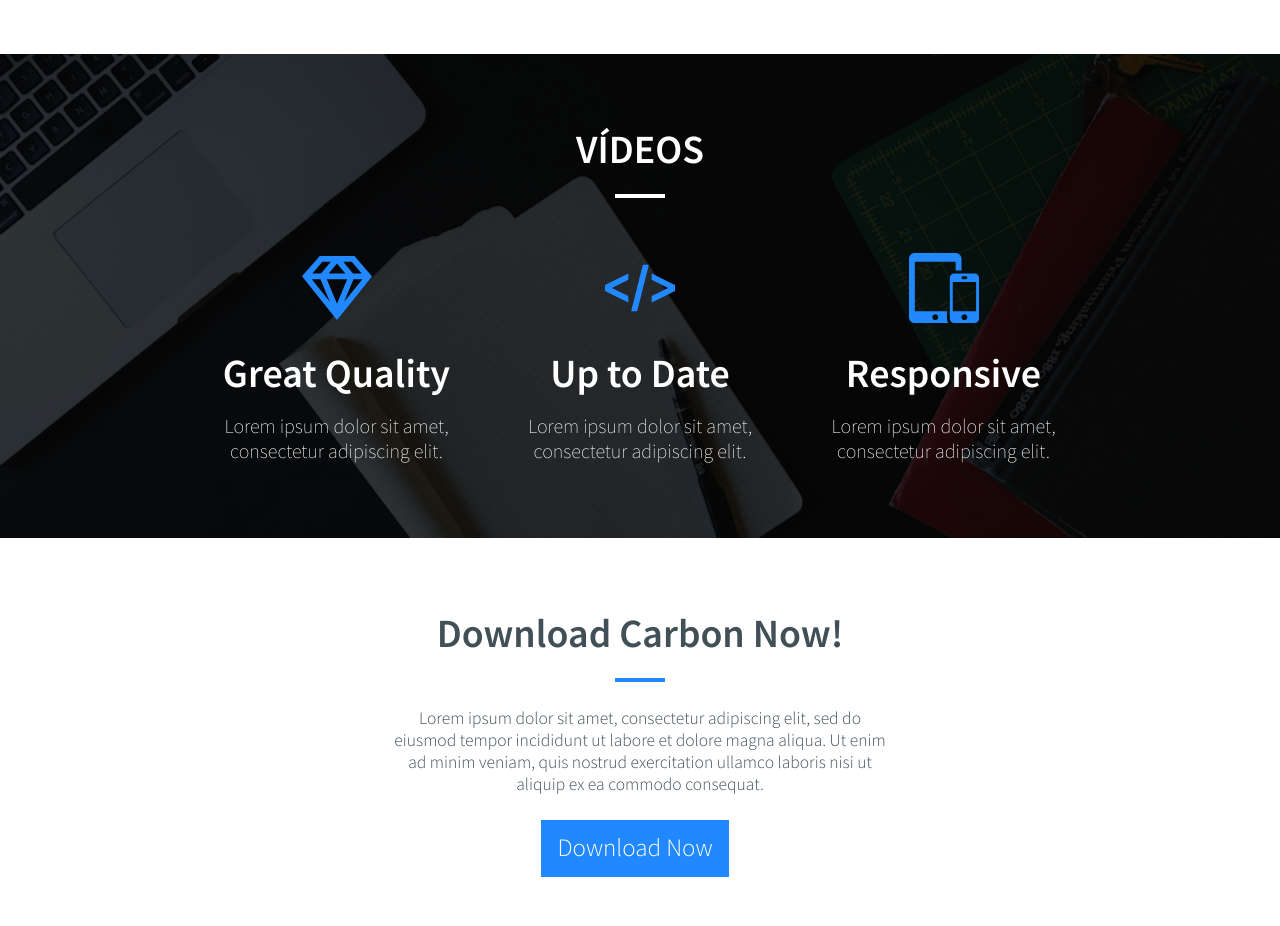
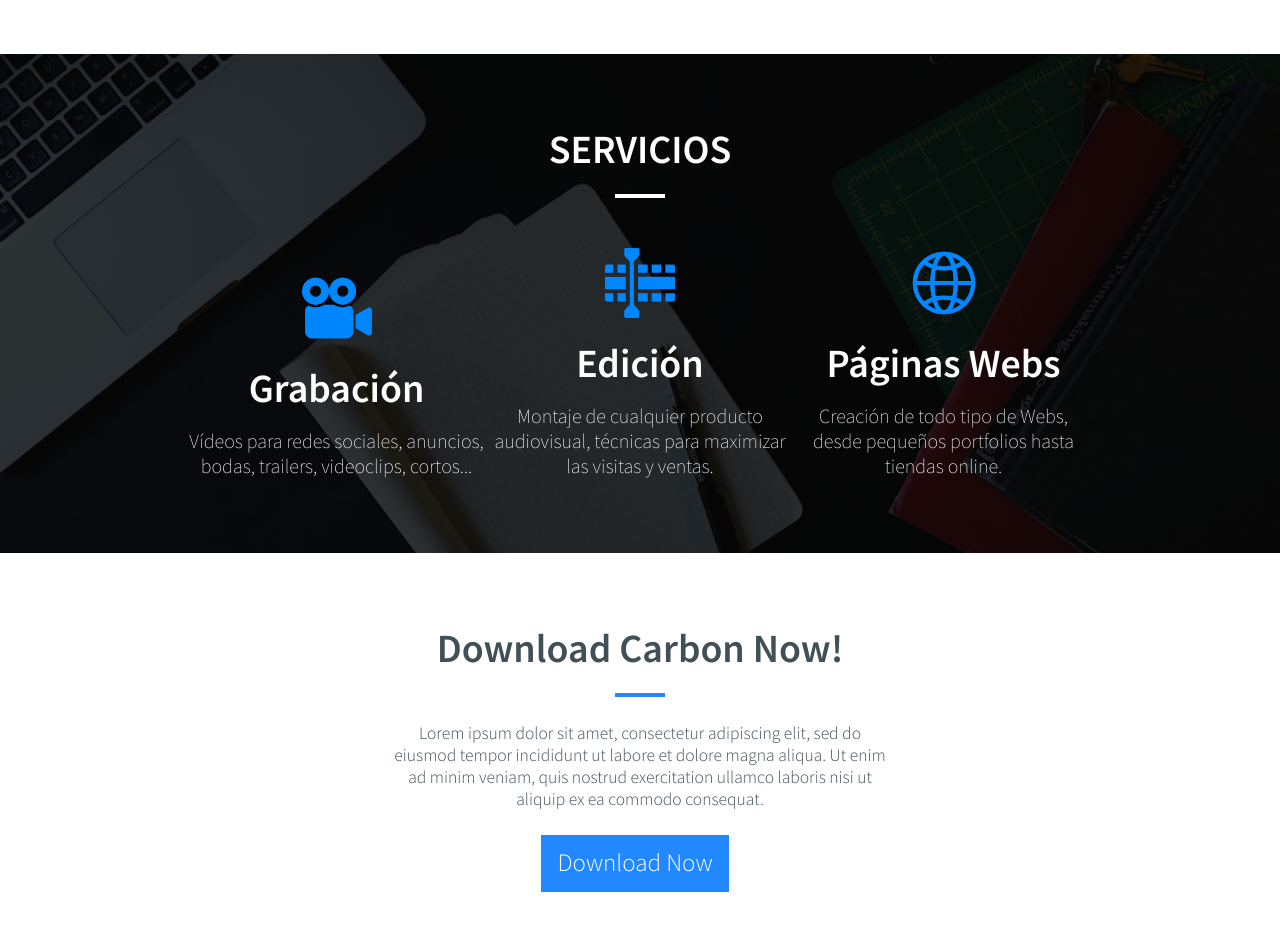
Before and after one commit to alexxblue/ALEX_BLUE, a plain HTML site: page index.html in a window 1280 px wide. Shown: the part 1480-2406 px from the top of the page. Drawn offline with Linux system fonts and the light colour scheme.

Commit message:
servicios

```diff
--- a/index.html
+++ b/index.html
@@ -43,23 +43,23 @@
     </section>
 
     <section id="template">
-        <h1 class="headerLine">VÍDEOS</h1>
+        <h1 class="headerLine">SERVICIOS</h1>
         <div class="lineContainer"><div class="line"></div></div>
         <div class="row">
             <div class="col">
-                <svg xmlns="http://www.w3.org/2000/svg" width="24" height="24" viewBox="0 0 24 24"><path d="M18 1h-11.916l-6.084 7 12 15 12-14.917-6-7.083zm-11.667 8l3.231 7.753-6.203-7.753h2.972zm9.167 0l-3.5 8.4-3.5-8.4h7zm-6.365-2l2.865-3.438 2.865 3.438h-5.73zm8.532 2h3.028l-6.283 7.811 3.255-7.811zm2.794-2h-2.992l-3.334-4h2.938l3.388 4zm-13.465-4h2.869l-3.334 4h-3.011l3.476-4z"/></svg>
-                <h1>Great Quality</h1>
-                <p>Lorem ipsum dolor sit amet, consectetur adipiscing elit.</p>
+                <img src="assets/img/camara-de-video.png" alt="cámara de vídeo" width="70" height="70" viewBox="0 0 24 24"><path d="M18 1h-11.916l-6.084 7 12 15 12-14.917-6-7.083zm-11.667 8l3.231 7.753-6.203-7.753h2.972zm9.167 0l-3.5 8.4-3.5-8.4h7zm-6.365-2l2.865-3.438 2.865 3.438h-5.73zm8.532 2h3.028l-6.283 7.811 3.255-7.811zm2.794-2h-2.992l-3.334-4h2.938l3.388 4zm-13.465-4h2.869l-3.334 4h-3.011l3.476-4z"/>
+                <h1>Grabación</h1>
+                <p>Vídeos para redes sociales, anuncios, bodas, trailers, videoclips, cortos...</p>
             </div>
             <div class="col">
-                <svg xmlns="http://www.w3.org/2000/svg" width="24" height="24" viewBox="0 0 24 24"><path d="M24 10.935v2.131l-8 3.947v-2.23l5.64-2.783-5.64-2.79v-2.223l8 3.948zm-16 3.848l-5.64-2.783 5.64-2.79v-2.223l-8 3.948v2.131l8 3.947v-2.23zm7.047-10.783h-2.078l-4.011 16h2.073l4.016-16z"/></svg>
-                <h1>Up to Date</h1>
-                <p>Lorem ipsum dolor sit amet, consectetur adipiscing elit.</p>
+                <img src="assets/img/editor-de-video.png" alt="editor-de-video" width="70" height="70" viewBox="0 0 24 24"><path d="M24 10.935v2.131l-8 3.947v-2.23l5.64-2.783-5.64-2.79v-2.223l8 3.948zm-16 3.848l-5.64-2.783 5.64-2.79v-2.223l-8 3.948v2.131l8 3.947v-2.23zm7.047-10.783h-2.078l-4.011 16h2.073l4.016-16z"/></svg>
+                <h1>Edición</h1>
+                <p>Montaje de cualquier producto audiovisual, técnicas para maximizar las visitas y ventas.</p>
             </div>
             <div class="col">
-                <svg width="24" height="24" xmlns="http://www.w3.org/2000/svg" viewBox="0 0 24 24" fill-rule="evenodd" clip-rule="evenodd"><path d="M13.563 24h-11.563c-1.104 0-2-.896-2-2v-20c0-1.104.896-2 2-2h14c1.104 0 2 .896 2 2v4h-2v-3h-14v17h11v2.5c0 .524.182 1.175.563 1.5zm8.937-17c.828 0 1.5.672 1.5 1.5v14c0 .826-.671 1.5-1.5 1.5h-7c-.829 0-1.5-.675-1.5-1.5v-14c0-.827.673-1.5 1.5-1.5h7zm-13.5 14c.552 0 1 .448 1 1s-.448 1-1 1-1-.448-1-1 .448-1 1-1zm10 2c-.553 0-1-.448-1-1s.447-1 1-1c.552 0 .999.448.999 1s-.447 1-.999 1zm4-3v-10.024h-8v10.024h8zm-3.5-11c.275 0 .5-.224.5-.5s-.225-.5-.5-.5h-1c-.276 0-.5.224-.5.5s.224.5.5.5h1z"/></svg>
-                <h1>Responsive</h1>
-                <p>Lorem ipsum dolor sit amet, consectetur adipiscing elit.</p>
+                <img src="assets/img/sitio-web.png" alt="editor-de-video" width="70" height="70" viewBox="0 0 24 24" fill-rule="evenodd" clip-rule="evenodd"><path d="M13.563 24h-11.563c-1.104 0-2-.896-2-2v-20c0-1.104.896-2 2-2h14c1.104 0 2 .896 2 2v4h-2v-3h-14v17h11v2.5c0 .524.182 1.175.563 1.5zm8.937-17c.828 0 1.5.672 1.5 1.5v14c0 .826-.671 1.5-1.5 1.5h-7c-.829 0-1.5-.675-1.5-1.5v-14c0-.827.673-1.5 1.5-1.5h7zm-13.5 14c.552 0 1 .448 1 1s-.448 1-1 1-1-.448-1-1 .448-1 1-1zm10 2c-.553 0-1-.448-1-1s.447-1 1-1c.552 0 .999.448.999 1s-.447 1-.999 1zm4-3v-10.024h-8v10.024h8zm-3.5-11c.275 0 .5-.224.5-.5s-.225-.5-.5-.5h-1c-.276 0-.5.224-.5.5s.224.5.5.5h1z"/></svg>
+                <h1>Páginas Webs</h1>
+                <p>Creación de todo tipo de Webs, desde pequeños portfolios hasta tiendas online.</p>
             </div>
         </div>
     </section>
```
Also changed, not shown: assets/img/camara-de-video.png (added), assets/img/editor-de-video.png (added), assets/img/sitio-web.png (added).
